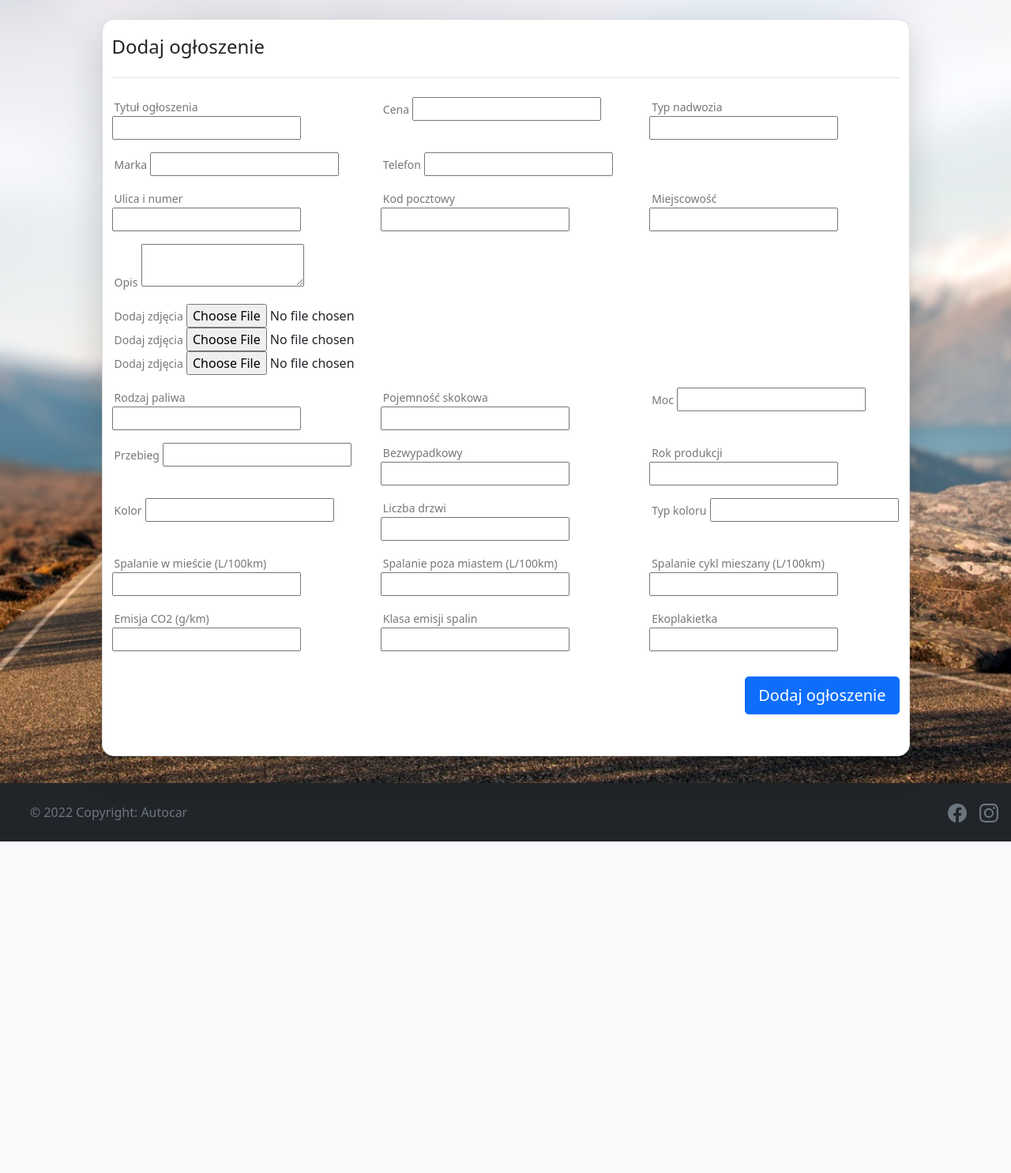
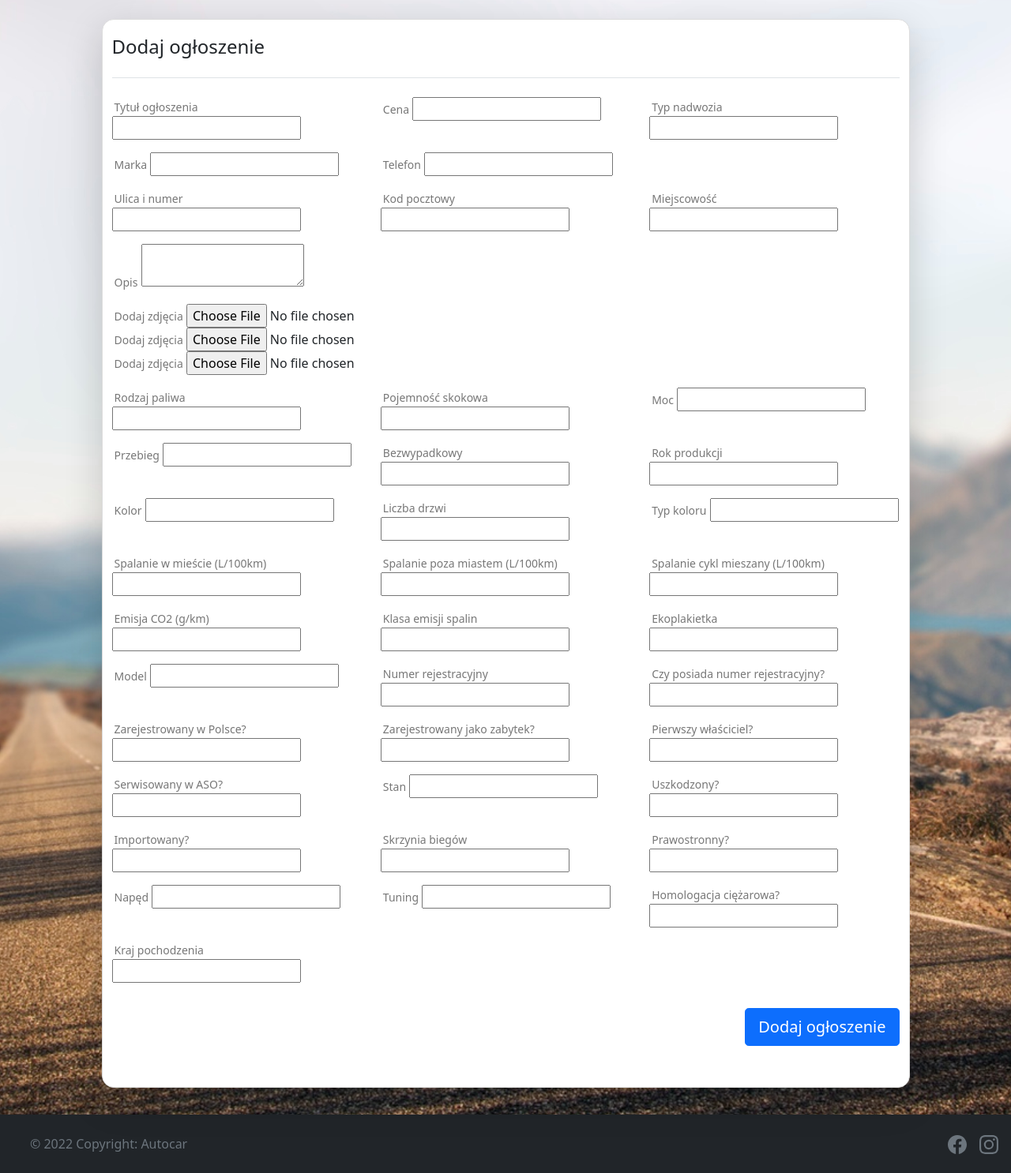
Before and after one commit to KondziuX/car_search, a Django app: template carsearch/carapp/templates/carapp/addAdvert.html in a window 1280 px wide. Shown: the part 159-1645 px from the top of the page at 79% size. Before the commit the page ends 1225 px from the top, so only its background shows below. Run offline with Django 4.2, Linux system fonts and the light colour scheme; the template is opened without the code that fills it: most values are stand-ins (such as "Sample title", 1, 10 or a date in 2020); form fields are guessed from the names that the template uses; parts of the project's set-up code (start-up, migrations or seed data) failed here and were passed over; some libraries are stand-ins or nearby versions.

Commit message:
Add new fields for addAdvert

```diff
--- a/carsearch/carapp/templates/carapp/addAdvert.html
+++ b/carsearch/carapp/templates/carapp/addAdvert.html
@@ -150,6 +150,87 @@
                   {{ form.eco_sticker }}
               </div>
           </div>
+          <div class="row py-2">
+            <div class="col-md-4">
+              <label for="model">Model</label>
+              {{ form.model }}
+            </div>
+            <div class="col-md-4">
+              <label for="registration_number">Numer rejestracyjny</label>
+              {{ form.registration_number }}
+            </div>
+            <div class="col-md-4">
+              <label for="has_registration_number">Czy posiada numer rejestracyjny?</label>
+              {{ form.has_registration_number }}
+            </div>
+          </div>
+
+          <div class="row py-2">
+            <div class="col-md-4">
+              <label for="registered_in_poland">Zarejestrowany w Polsce?</label>
+              {{ form.registered_in_poland }}
+            </div>
+            <div class="col-md-4">
+              <label for="registered_as_antique">Zarejestrowany jako zabytek?</label>
+              {{ form.registered_as_antique }}
+            </div>
+            <div class="col-md-4">
+              <label for="first_owner">Pierwszy właściciel?</label>
+              {{ form.first_owner }}
+            </div>
+          </div>
+
+          <div class="row py-2">
+            <div class="col-md-4">
+              <label for="serviced_in_aso">Serwisowany w ASO?</label>
+              {{ form.serviced_in_aso }}
+            </div>
+            <div class="col-md-4">
+              <label for="condition">Stan</label>
+              {{ form.condition }}
+            </div>
+            <div class="col-md-4">
+              <label for="damaged">Uszkodzony?</label>
+              {{ form.damaged }}
+            </div>
+          </div>
+
+          <div class="row py-2">
+            <div class="col-md-4">
+              <label for="imported">Importowany?</label>
+              {{ form.imported }}
+            </div>
+            <div class="col-md-4">
+              <label for="transmission">Skrzynia biegów</label>
+              {{ form.transmission }}
+            </div>
+            <div class="col-md-4">
+              <label for="right_hand_drive">Prawostronny?</label>
+              {{ form.right_hand_drive }}
+            </div>
+          </div>
+
+          <div class="row py-2">
+            <div class="col-md-4">
+              <label for="drive">Napęd</label>
+              {{ form.drive }}
+            </div>
+            <div class="col-md-4">
+              <label for="tuning">Tuning</label>
+              {{ form.tuning }}
+            </div>
+            <div class="col-md-4">
+              <label for="truck_approval">Homologacja ciężarowa?</label>
+              {{ form.truck_approval }}
+            </div>
+          </div>
+
+          <div class="row py-2">
+            <div class="col-md-4">
+              <label for="country_of_origin">Kraj pochodzenia</label>
+              {{ form.country_of_origin }}
+            </div>
+          </div>
 
             {% if created %}
             <div class="text-md-end py-4">
```
Also changed, not shown: carsearch/carapp/forms.py (+22 -3 lines), carsearch/carapp/models.py (+91 -4 lines), carsearch/carapp/migrations/0047_alter_advert_color_type_alter_advert_num_of_doors.py (added), carsearch/carapp/migrations/0048_advert_condition_advert_country_of_origin_and_more.py (added), carsearch/carapp/migrations/0049_alter_advert_condition_and_more.py (added).
